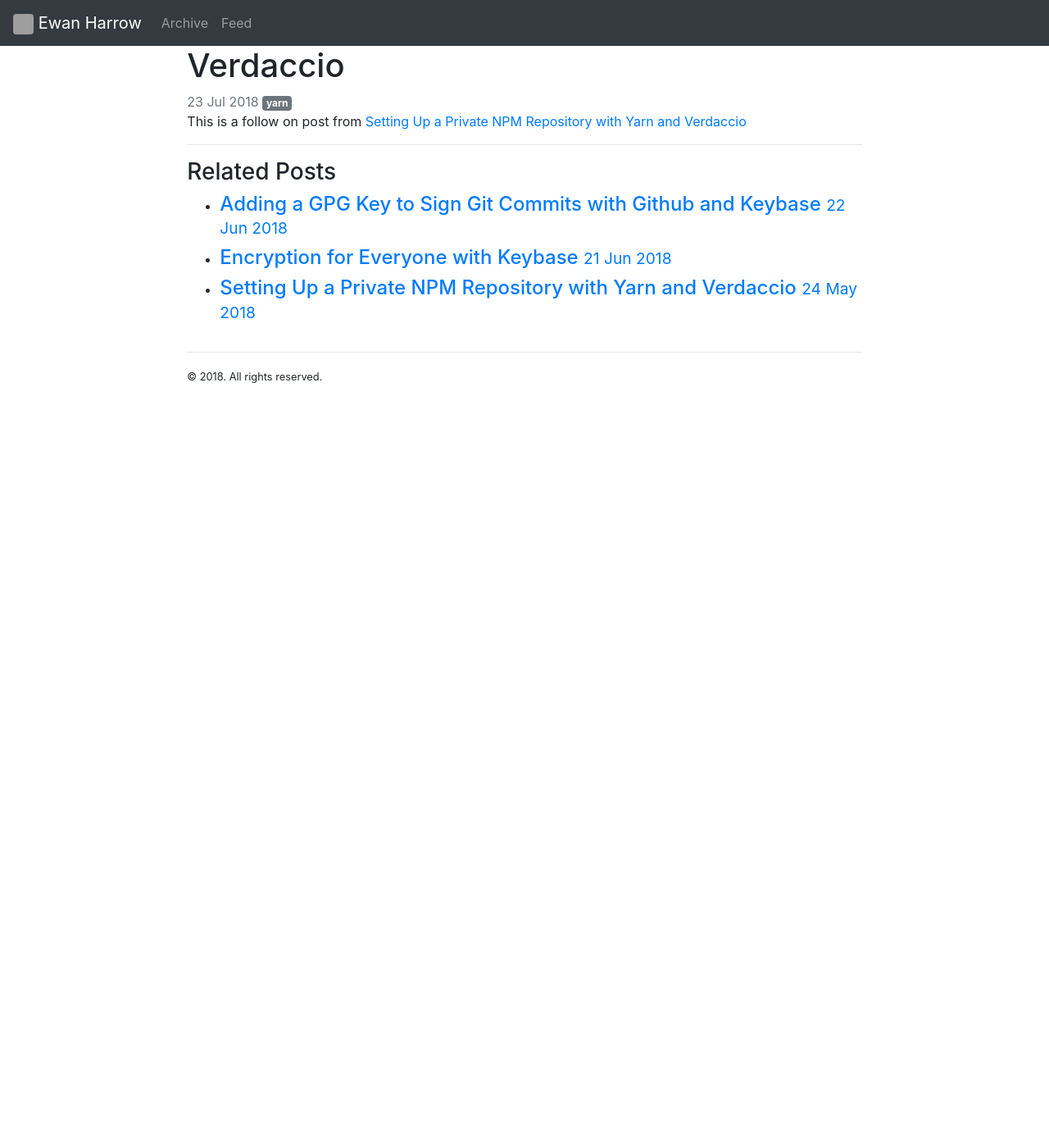
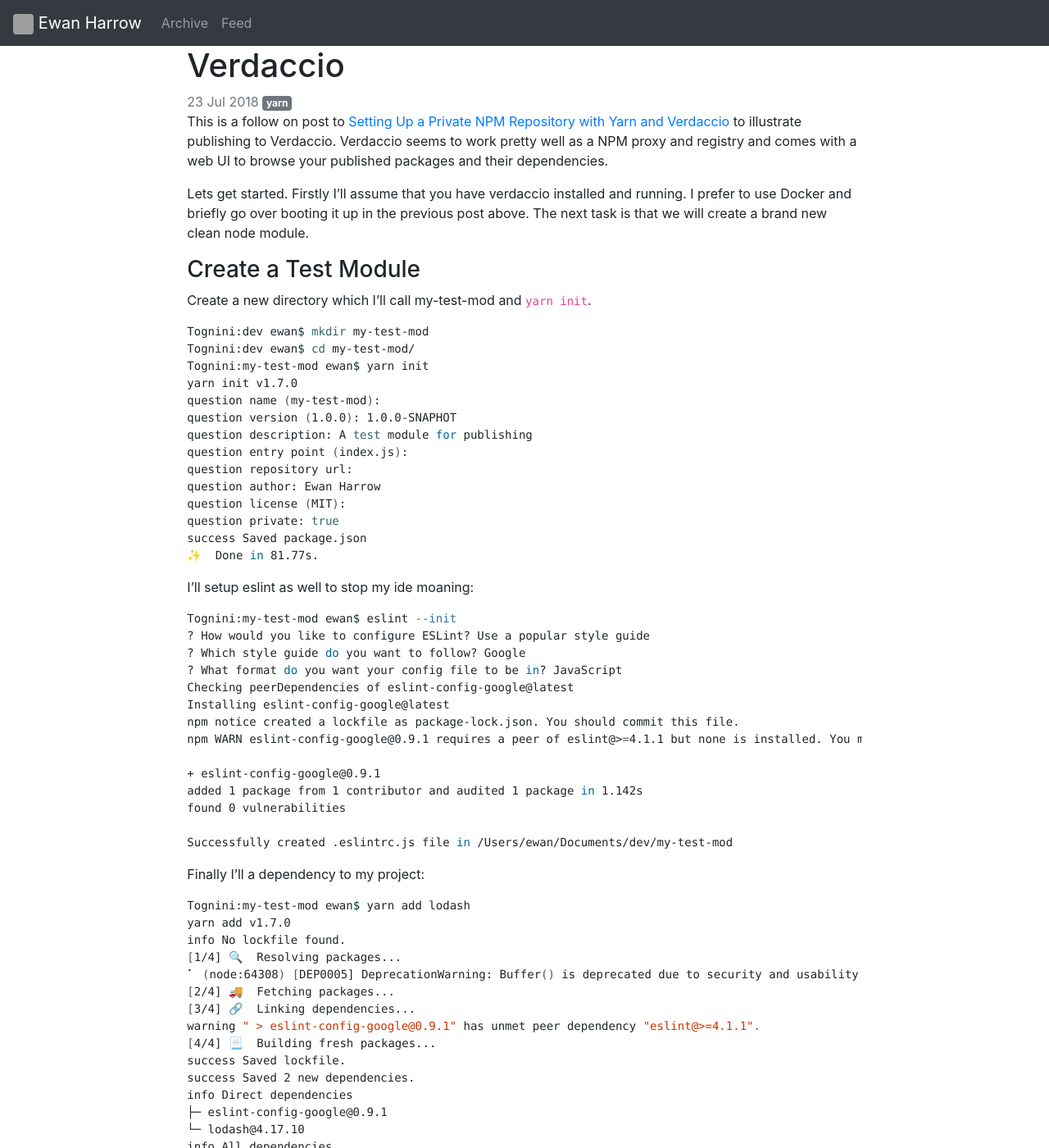
Before and after one commit to eharrow/eharrow.github.io, a Jekyll site: the page built from _posts/2018-07-23-Verdaccio-web-ui.md, in a window 1280 px wide and 1400 px high. Shown: the whole window at 82% size. Built offline with Jekyll 4.4.1, drawn with Linux system fonts in a browser that asks for light colours; comment, search, counter and statistics services are not loaded; some of the changed text lies outside the part shown; grey boxes are pictures that could not be loaded.

Commit message:
feat: new verdaccio post

````diff
--- a/_posts/2018-07-23-Verdaccio-web-ui.md
+++ b/_posts/2018-07-23-Verdaccio-web-ui.md
@@ -4,4 +4,165 @@
 categories: yarn
 comments: true
 ---
-This is a follow on post from [Setting Up a Private NPM Repository with Yarn and Verdaccio]({{ site.baseurl }}{% post_url 2018-05-24-setting-up-npm-private-repo-using-verdaccio-yarn %})
+This is a follow on post to [Setting Up a Private NPM Repository with Yarn and Verdaccio]({{ site.baseurl }}{% post_url 2018-05-24-setting-up-npm-private-repo-using-verdaccio-yarn %}) to illustrate publishing to Verdaccio.  Verdaccio seems to work pretty well as a NPM proxy and registry and comes with a web UI to browse your published packages and their dependencies.
+
+Lets get started.  Firstly I'll assume that you have verdaccio installed and running.  I prefer to use Docker and briefly go over booting it up in the previous post above.  The next task is that we will create a brand new clean node module.
+
+### Create a Test Module
+Create a new directory which I'll call my-test-mod and `yarn init`.
+
+``` shell
+Tognini:dev ewan$ mkdir my-test-mod
+Tognini:dev ewan$ cd my-test-mod/
+Tognini:my-test-mod ewan$ yarn init
+yarn init v1.7.0
+question name (my-test-mod):
+question version (1.0.0): 1.0.0-SNAPHOT
+question description: A test module for publishing
+question entry point (index.js):
+question repository url:
+question author: Ewan Harrow
+question license (MIT):
+question private: true
+success Saved package.json
+✨  Done in 81.77s.
+```
+
+I'll setup eslint as well to stop my ide moaning:
+``` shell
+Tognini:my-test-mod ewan$ eslint --init
+? How would you like to configure ESLint? Use a popular style guide
+? Which style guide do you want to follow? Google
+? What format do you want your config file to be in? JavaScript
+Checking peerDependencies of eslint-config-google@latest
+Installing eslint-config-google@latest
+npm notice created a lockfile as package-lock.json. You should commit this file.
+npm WARN eslint-config-google@0.9.1 requires a peer of eslint@>=4.1.1 but none is installed. You must install peer dependencies yourself.
+
++ eslint-config-google@0.9.1
+added 1 package from 1 contributor and audited 1 package in 1.142s
+found 0 vulnerabilities
+
+Successfully created .eslintrc.js file in /Users/ewan/Documents/dev/my-test-mod
+```
+
+Finally I'll a dependency to my project:
+``` shell
+Tognini:my-test-mod ewan$ yarn add lodash
+yarn add v1.7.0
+info No lockfile found.
+[1/4] 🔍  Resolving packages...
+⠁ (node:64308) [DEP0005] DeprecationWarning: Buffer() is deprecated due to security and usability issues. Please use the Buffer.alloc(), Buffer.allocUnsafe(), or Buffer.from() methods instead.
+[2/4] 🚚  Fetching packages...
+[3/4] 🔗  Linking dependencies...
+warning " > eslint-config-google@0.9.1" has unmet peer dependency "eslint@>=4.1.1".
+[4/4] 📃  Building fresh packages...
+success Saved lockfile.
+success Saved 2 new dependencies.
+info Direct dependencies
+├─ eslint-config-google@0.9.1
+└─ lodash@4.17.10
+info All dependencies
+├─ eslint-config-google@0.9.1
+└─ lodash@4.17.10
+✨  Done in 1.09s.
+Tognini:my-test-mod ewan$
+```
+
+
+I'd better add some source as well:
+
+``` shell
+Tognini:my-test-mod ewan$ echo "console.log('test');" > index.js
+Tognini:my-test-mod ewan$ node index.js
+test
+```
+
+### Publish to Verdaccio
+Login to the package manager which will take care of adding your account to the registry.
+
+``` shell
+Tognini:my-test-mod ewan$ yarn login
+yarn login v1.7.0
+question npm username: erch
+question npm email: ewan@harrow.org
+✨  Done in 9.91s.
+```
+
+You won't be asked for credentials until you try to publish.
+
+``` shell
+Tognini:my-test-mod ewan$ yarn publish
+yarn publish v1.7.0
+[1/4] Bumping version...
+info Current version: 1.0.0-SNAPHOT
+question New version:
+info Proceeding with current version: 1.0.0-SNAPHOT
+[2/4] Logging in...
+info npm username: erch
+info npm email: ewan@harrow.org
+question npm password:
+(node:65052) [DEP0005] DeprecationWarning: Buffer() is deprecated due to security and usability issues. Please use the Buffer.alloc(), Buffer.allocUnsafe(), or Buffer.from() methods instead.
+success Logged in.
+[3/4] Publishing...
+success Published.
+[4/4] Revoking token...
+success Revoked login token.
+✨  Done in 4.98s.
+```
+
+If you now go to http://localhost:4873 you should see your module listed and drilling down will show the package's details derived from package.json.
+
+<img src="/public/verdaccio-published-module.png" class="img-fluid">
+
+### Testing the Registry
+We might be able to see the new module in the verdaccio registry but it needs to function as a private NPM registry as well i.e. I can use this new module or package from another private module.
+
+Therefore create another new module.
+
+``` shell
+Tognini:dev ewan$ mkdir my-test-app-using-test-module
+Tognini:dev ewan$ cd my-test-app-using-test-module/
+Tognini:my-test-app-using-test-module ewan$ yarn init
+yarn init v1.7.0
+question name (my-test-app-using-test-module):
+question version (1.0.0): 1.0.0-SNAPSHOT
+question description: an app that uses my-test-mod
+question entry point (index.js):
+question repository url:
+question author: Ewan Harrow
+question license (MIT):
+question private:
+success Saved package.json
+✨  Done in 38.69s.
+```
+
+Now add the test modules as a dependency usng yarn:
+
+``` shell
+Tognini:my-test-app-using-test-module ewan$ yarn add my-test-mod
+yarn add v1.7.0
+info No lockfile found.
+[1/4] 🔍  Resolving packages...
+⠁ (node:65153) [DEP0005] DeprecationWarning: Buffer() is deprecated due to security and usability issues. Please use the Buffer.alloc(), Buffer.allocUnsafe(), or Buffer.from() methods instead.
+[2/4] 🚚  Fetching packages...
+[3/4] 🔗  Linking dependencies...
+[4/4] 📃  Building fresh packages...
+success Saved lockfile.
+success Saved 3 new dependencies.
+info Direct dependencies
+└─ my-test-mod@1.0.0-SNAPHOT
+info All dependencies
+├─ lodash@4.17.10
+└─ my-test-mod@1.0.0-SNAPHOT
+✨  Done in 2.30s.
+```
+
+Check that the module `my-test-mod` has been pulled in from the registry:
+
+``` shell
+Tognini:my-test-app-using-test-module ewan$ ls node_modules/
+lodash			my-test-mod
+Tognini:my-test-app-using-test-module ewan$ ls node_modules/my-test-mod/
+index.js		package-lock.json	package.json
+```
````
Also changed, not shown: public/verdaccio-published-module.png (added).
